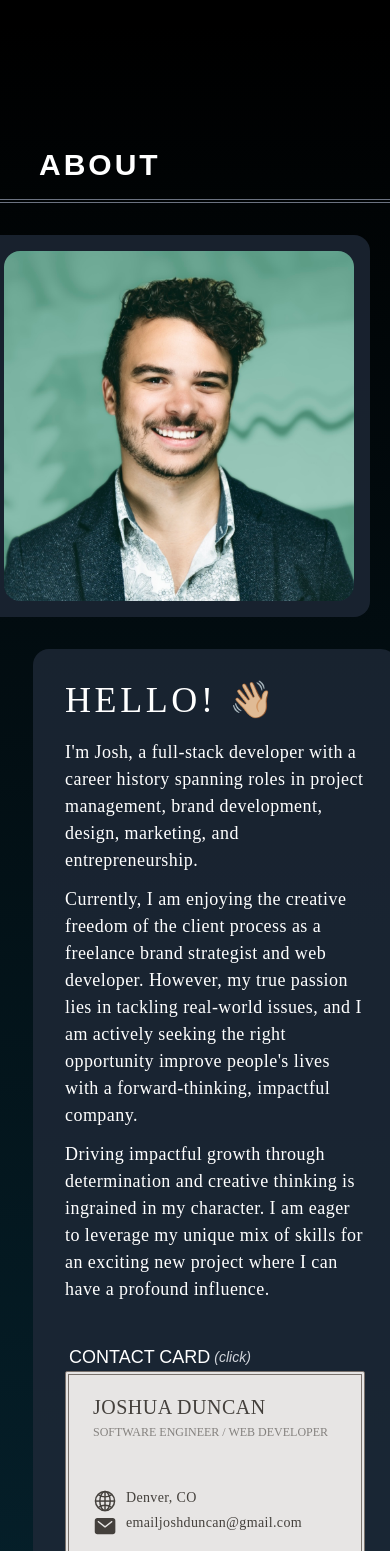
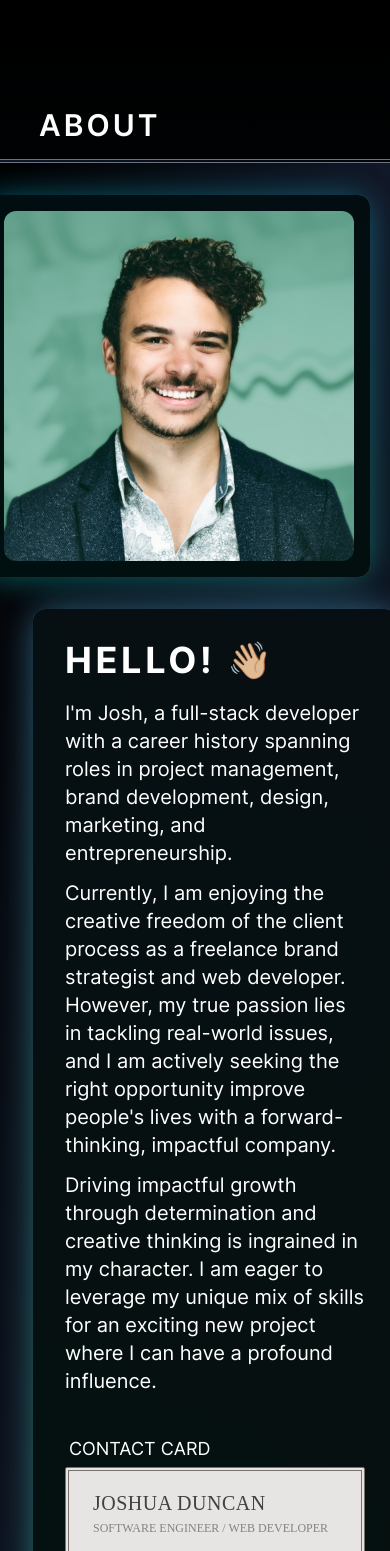
Before and after one commit to jduncan017/portfolio, a Next.js app: page / in a window 390 px wide. Shown: the part 817-2368 px from the top of the page. Built offline with nearby package versions, Linux system fonts and the light colour scheme; no server answers; a web font is replaced by a local one.

Commit message:
minor ui updates

```diff
--- a/src/app/globals.css
+++ b/src/app/globals.css
@@ -12,9 +12,16 @@
   }
 }
 
-* {
-  font-family: sans-serif;
-  margin: 0px;
+@font-face {
+  font-family: "Inter";
+  src: url("/fonts/inter.ttf") format("truetype");
+  font-weight: 100 900;
+  font-style: normal;
+}
+
+/* Apply the fonts globally */
+body {
+  font-family: "Inter", sans-serif;
 }
 
 p {
--- a/src/app/layout.tsx
+++ b/src/app/layout.tsx
@@ -39,9 +39,7 @@ export default function RootLayout({
 }) {
   return (
     <html lang="en">
-      <body
-        className={`no-scrollbar touch-pan-y overflow-x-hidden bg-black ${cardo.className}`}
-      >
+      <body className="no-scrollbar touch-pan-y overflow-x-hidden bg-black">
         {children}
       </body>
     </html>
--- a/src/app/page.tsx
+++ b/src/app/page.tsx
@@ -15,11 +15,19 @@ export default function Home() {
     <main className="Main overflow-hidden" id="home-section">
       <Nav />
       <Header />
-      <div className="PageContent flex flex-col gap-16 bg-gradient-to-b from-black via-cyan-950 to-black py-20">
+      <div className="PageContent flex flex-col gap-16 bg-gradient-to-b from-black via-cyan-950 to-slate-950 py-20">
         <About />
-        <SliderSection cardArray={PROJECT_DATA} id="projects-section" />
+        <SliderSection
+          cardArray={PROJECT_DATA}
+          id="projects-section"
+          title="My Projects"
+        />
         <TestimonialSection />
-        <SliderSection cardArray={FAV_TECH_DATA} id="technologies-section" />
+        <SliderSection
+          cardArray={FAV_TECH_DATA}
+          id="technologies-section"
+          title="Favorite Technologies"
+        />
       </div>
       <Contact />
       <ToggleScrollbarButton />
--- a/src/app/ui/About.tsx
+++ b/src/app/ui/About.tsx
@@ -2,6 +2,7 @@ import React from "react";
 import Image from "next/image";
 import Link from "next/link";
 import { RESUME_DATA } from "@/src/lib/resumeData";
+import { BackgroundGradient } from "./UILibraries/background-gradient";
 
 export const About = () => {
   const printBio = () => {
@@ -10,9 +11,9 @@ export const About = () => {
     const bio3 = RESUME_DATA.bioDescription3.split("<skillsLink>");
     return (
       <div>
-        <p className="global-p-text text-white">{bio1}</p>
-        <p className="global-p-text mt-[12px] text-white">{bio2}</p>
-        <p className="global-p-text mt-[12px] text-white">
+        <p className="text-white">{bio1}</p>
+        <p className="mt-[12px] text-white">{bio2}</p>
+        <p className="mt-[12px] text-white">
           {" "}
           {bio3[0]}
           {bio3[1]}
@@ -22,37 +23,37 @@ export const About = () => {
   };
 
   return (
-    <section
-      className="AboutSection h-fit scroll-mt-20 py-10"
-      id="about-section"
-    >
-      <h1 className="Header mx-auto mb-4 w-[80%] border-solid text-start text-3xl font-semibold uppercase tracking-widest text-white md:text-4xl">
+    <section className="AboutSection h-fit scroll-mt-20" id="about-section">
+      <h1 className="Header mx-auto mb-4 w-[80%] border-solid text-start font-sans text-3xl font-semibold uppercase tracking-widest text-white md:text-4xl">
         About
       </h1>
-      <div className="OuterContainer flex h-full w-full flex-col items-center justify-center gap-8 border-y-4 border-double border-gray-500 py-8 md:py-16 lg:flex-row lg:items-start lg:gap-16 lg:text-left">
-        <div className="LeftContainer mr-10 flex h-full w-full justify-end overflow-hidden rounded-2xl bg-gray-800/80 p-4 sm:mr-0 sm:w-[75%] sm:justify-center lg:w-full lg:justify-end lg:rounded-l-none">
+      <div className="OuterContainer to=black flex h-full w-full flex-col items-center justify-center gap-8 border-y-4 border-double border-gray-500 bg-gradient-to-br from-black via-gray-900 py-8 md:py-16 lg:flex-row lg:items-start lg:gap-16 lg:text-left">
+        <BackgroundGradient containerClassName="w-full lg:w-full sm:w-[75%] p-0 mr-10 sm:mr-0">
+          <div className="LeftContainer flex h-full w-full justify-end overflow-hidden rounded-xl bg-black/90 p-4 sm:justify-center lg:justify-end lg:rounded-l-none">
             <Image
               alt="Josh's Picture"
               src="/profile_pic.jpeg"
-            className="_profile-pic aspect-square h-auto max-h-[350px] w-auto rounded-2xl object-contain lg:aspect-square lg:h-full lg:max-h-none lg:w-auto"
+              className="_profile-pic aspect-square h-auto max-h-[350px] w-auto rounded-xl object-contain lg:aspect-square lg:h-full lg:max-h-none lg:w-auto"
               width={700}
               height={700}
             />
           </div>
-        <div className="RightContainer ml-10 w-auto overflow-hidden rounded-2xl bg-gray-800/80 px-8 py-6 sm:ml-0 sm:w-[75%] lg:w-full lg:rounded-r-none">
-          <h2 className="Title mb-3 font-serif text-4xl uppercase leading-normal tracking-widest text-white">
+        </BackgroundGradient>
+        <BackgroundGradient containerClassName="w-auto p-0 sm:w-[75%] lg:w-full ml-10 sm:ml-0">
+          <div className="RightContainer w-full overflow-hidden rounded-xl bg-black/90 px-8 py-6 lg:w-full lg:rounded-r-none">
+            <h2 className="Title mb-3 font-sans text-4xl font-bold uppercase leading-normal tracking-widest text-white">
               Hello! 👋🏼
             </h2>
             <div className="BioDescription max-w-[600px] font-sans text-xl">
               {printBio()}
             </div>
-          <div className="ContactHeader ml-1 mt-10 flex h-min items-end gap-1">
+            <div className="ContactHeader mb-1 ml-1 mt-10 flex h-min items-end gap-1">
               <h3 className="ContactCard text-semibold text-lg uppercase text-white">
                 Contact Card
               </h3>
-            <p className="ContactCard text-sm italic leading-7 text-gray-300">
+              {/* <p className="ContactCard text-sm italic leading-7 text-gray-300">
                 {"(click)"}
-            </p>
+              </p> */}
             </div>
             <div className="ContactContainer w-[300px] cursor-pointer rounded-sm border-4 border-double border-stone-500 bg-stone-200 px-6 py-4 text-stone-700 transition-all duration-500 hover:scale-105 xs:w-[340px]">
               <h2 className="Name font-serif text-xl uppercase leading-relaxed tracking-wide sm:text-2xl">
@@ -103,6 +104,7 @@ export const About = () => {
               </Link>
             </div>
           </div>
+        </BackgroundGradient>
       </div>
     </section>
   );
--- a/src/app/ui/Contact.tsx
+++ b/src/app/ui/Contact.tsx
@@ -4,7 +4,7 @@ import SocialContainer from "./UI-Elements/SocialContainer";
 
 export const Contact = () => {
   return (
-    <div className="Contact bg-gray-800">
+    <div className="Contact border border-t-gray-800 bg-gray-800">
       <section
         id="contact-section"
         className="ContactOuterContainer flex w-full flex-col items-center bg-black pb-16 pt-6"
--- a/src/app/ui/Nav/Nav.js
+++ b/src/app/ui/Nav/Nav.js
@@ -59,8 +59,8 @@ export const Nav = () => {
     const navHeadings = [
       "home",
       "about",
+      "projects",
       "testimonials",
-      "projects",
       "technologies",
       "contact",
     ];
--- a/src/app/ui/UI-Elements/DisplayCard.tsx
+++ b/src/app/ui/UI-Elements/DisplayCard.tsx
@@ -43,8 +43,8 @@ export default function DisplayCard({ cardData }: DisplayCardProps) {
 
   return (
     <BackgroundGradient
-      containerClassName="Container mx-auto p-0.5 hover:scale-105 transition-all duration-500 w-[92%] xs:w-[96%] hover:opacity-100 xs:opacity-70"
-      className="Card flex h-full flex-col items-center gap-2 rounded-[12px] bg-gray-900 p-4 text-orange-200 transition-all duration-500 hover:bg-gray-900 hover:text-orange-200 hover:saturate-100 xs:bg-blurWhite xs:p-3 xs:text-black xs:saturate-0 xl:p-4"
+      containerClassName="Container mx-auto p-0 hover:scale-105 transition-all duration-500 w-[92%] xs:w-[95%] hover:opacity-100 xs:opacity-70"
+      className="Card flex h-full flex-col items-center gap-2 rounded-[12px] bg-gray-900 p-4 text-orange-200 transition-all duration-500 hover:bg-gray-900 hover:text-orange-200 hover:saturate-100 xs:bg-black/90 xs:p-3 xs:text-gray-700 xs:saturate-0 xl:p-4"
     >
       <div className="TitleSection flex flex-col items-center">
         <h3 className="Title pointer-events-none w-full text-center text-xl font-semibold uppercase tracking-wider xs:text-lg xl:text-xl">
@@ -68,7 +68,7 @@ export default function DisplayCard({ cardData }: DisplayCardProps) {
             );
           })}
       </div>
-      <p className="Description pointer-events-none my-2 h-16 w-full text-center font-[Muli] text-xl capitalize leading-5 xs:h-20 xs:text-lg xs:leading-6 xl:h-16">
+      <p className="Description pointer-events-none my-2 h-16 w-full text-center font-sans text-lg capitalize leading-5 xs:h-20 xs:leading-6 sm:text-base xl:h-16">
         {cardData.shortDescription}
       </p>
       <Link
--- a/src/app/ui/UI-Elements/TestimonialCard.tsx
+++ b/src/app/ui/UI-Elements/TestimonialCard.tsx
@@ -9,7 +9,7 @@ interface TestimonialArray {
 export default function TestimonialCard({ testimonial }: TestimonialArray) {
   return (
     <BackgroundGradient
-      containerClassName="Container w-full h-full lg:h-[530px] xl:h-[515px] sxl:h-[480px] mx-auto p-0 hover:scale-105 transition-all duration-500"
+      containerClassName="Container w-full h-full lg:h-[530px] xl:h-[515px] sxl:h-[480px] mx-auto p-0.5 hover:scale-105 transition-all duration-500"
       className="Card relative flex h-full flex-col items-center gap-3 rounded-[12px] bg-gray-900 p-4 text-orange-200 transition-all duration-500 hover:bg-gray-900 hover:text-orange-200 hover:saturate-100 xs:text-orange-200 xs:saturate-0 xl:px-10 xl:py-6"
     >
       <div className="TitleSection flex flex-col items-center">
@@ -28,7 +28,7 @@ export default function TestimonialCard({ testimonial }: TestimonialArray) {
         height={150}
       />
       <div className="DescriptionContainer my-2 flex flex-col items-center gap-1 text-base">
-        <p className="Description pointer-events-none h-full w-full max-w-[500px] text-center font-sans leading-6">
+        <p className="Description pointer-events-none h-full w-full max-w-[500px] text-center font-sans text-base leading-6">
           {testimonial.shortDescription}
         </p>
         <p className="Date text-gray-400">{`- ${testimonial.date} -`}</p>
--- a/src/lib/projectData.ts
+++ b/src/lib/projectData.ts
@@ -6,7 +6,7 @@ export const PROJECT_DATA: CardData[] = [
     lastUpdated: "6/17/24",
     techsUsed: "Next.js 14, React, TypeScript, HTML5, CSS3",
     shortDescription:
-      "A happy hour locator application. This beta site currently works only for Denver, CO.",
+      "Happy hour locator. This beta site currently works only for Denver, CO.",
     description:
       "IN BETA. A happy hour website for finding local happy hours at any time of the day. All brand work was done by myself using figma. Site was designed in figma and I'm currently building it in Next.js. Site features will include GraphQL database with intricate data modeling for restaurants. Google maps integration, user feedback, user auth, and the ability for restaurants to take ownership of their content will be features as well.",
     liveButtonText: "Visit Beta Site",
--- a/tailwind.config.js
+++ b/tailwind.config.js
@@ -5,6 +5,10 @@ const {
 module.exports = {
   content: ["./src/**/*.{js,ts,jsx,tsx}"],
   theme: {
+    fontFamily: {
+      sans: ["Inter", "sans-serif"],
+      serif: ["Playfair", "serif"],
+    },
     screens: {
       mini: "480px",
       xs: "550px",
```
Also changed, not shown: src/app/ui/SliderSection.tsx (+7 -2 lines), src/app/ui/TestimonialSection.tsx (+3 -8 lines), public/fonts/inter.ttf (added). Lines whose indentation alone changed are shown as unchanged.
